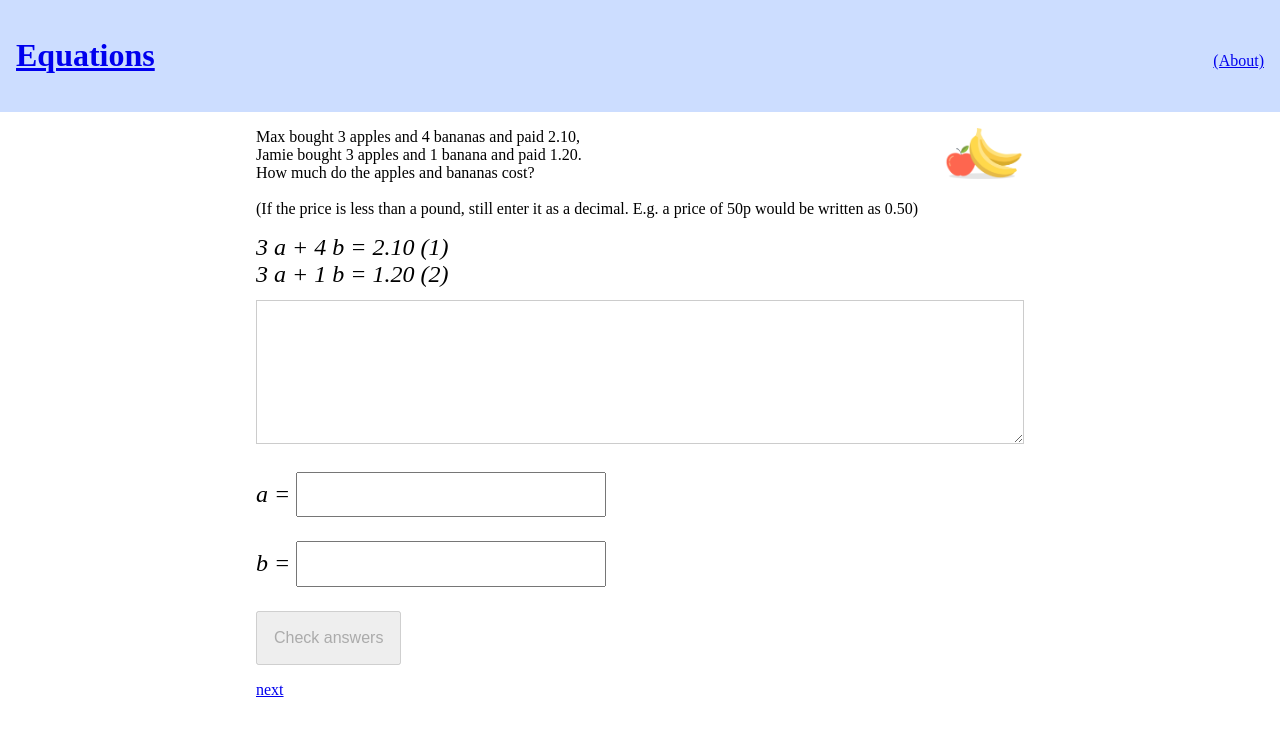
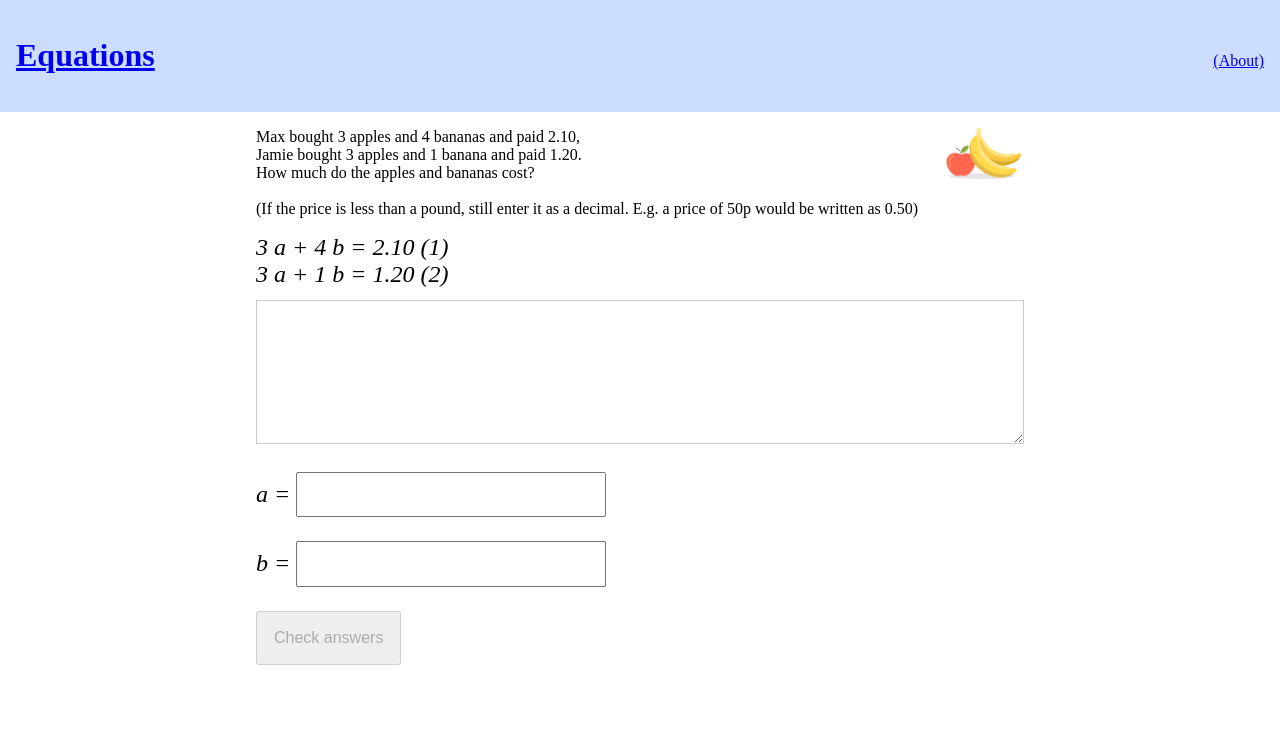
Before and after one commit to jacekkopecky/equations, a React (Vite) app: page /eq in a window 1280 px wide. Shown: the top 736 px of the page. Built offline with nearby package versions, Linux system fonts and the light colour scheme.

Commit message:
add back link from assignment page

```diff
--- a/src/js/components/App.js
+++ b/src/js/components/App.js
@@ -25,11 +25,11 @@ export default function App() {
         </Route>
         <Route exact path="/eq/:level(\d+)/:n(\d+)">
           <PropsFromRouteParams>
-            <SolveAssignment />
+            <SolveAssignment back="/" />
           </PropsFromRouteParams>
         </Route>
         <Route path="/eq" exact>
-          <SolveAssignment level={1} n={1} />
+          <SolveAssignment level={1} n={1} back="/" />
         </Route>
         <Route path="/about">
           <p>This is a simple app for practicing equations.</p>
--- a/src/js/components/SolveAssignment.css
+++ b/src/js/components/SolveAssignment.css
@@ -28,9 +28,10 @@
   padding: 0.3em;
 }
 
-#solve-equation button.check-answers {
+#solve-equation button {
   font-size: 1em;
   padding: 1em;
+  margin-right: 1em;
 }
 
 #solve-equation .equations-text {
--- a/src/js/components/SolveAssignment.js
+++ b/src/js/components/SolveAssignment.js
@@ -71,7 +71,6 @@ export default function SolveAssignment(props) {
       { varNames.map(answerInput) }
 
       <button
-        className="check-answers"
         type="button"
         onClick={checkAnswers}
         disabled={!Equations.areAllVariablesAnswered(assignment.equations, answers)}
@@ -84,8 +83,6 @@ export default function SolveAssignment(props) {
           { correctness ? 'Correct' : 'Sorry, not right' }
         </p>
       ) }
-
-      <p><Link to={`/eq/${level}/${Number(n) + 1}`}>next</Link></p>
     </main>
   );
 }
```
